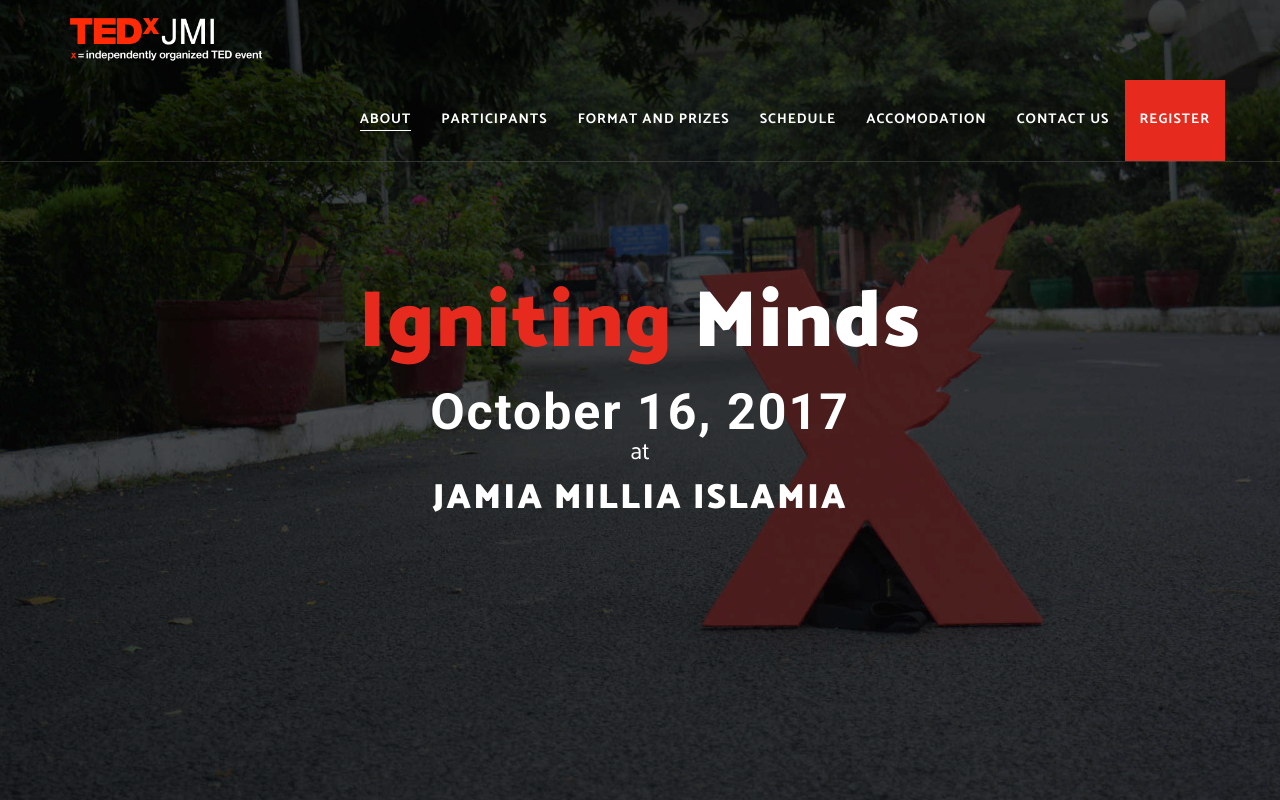
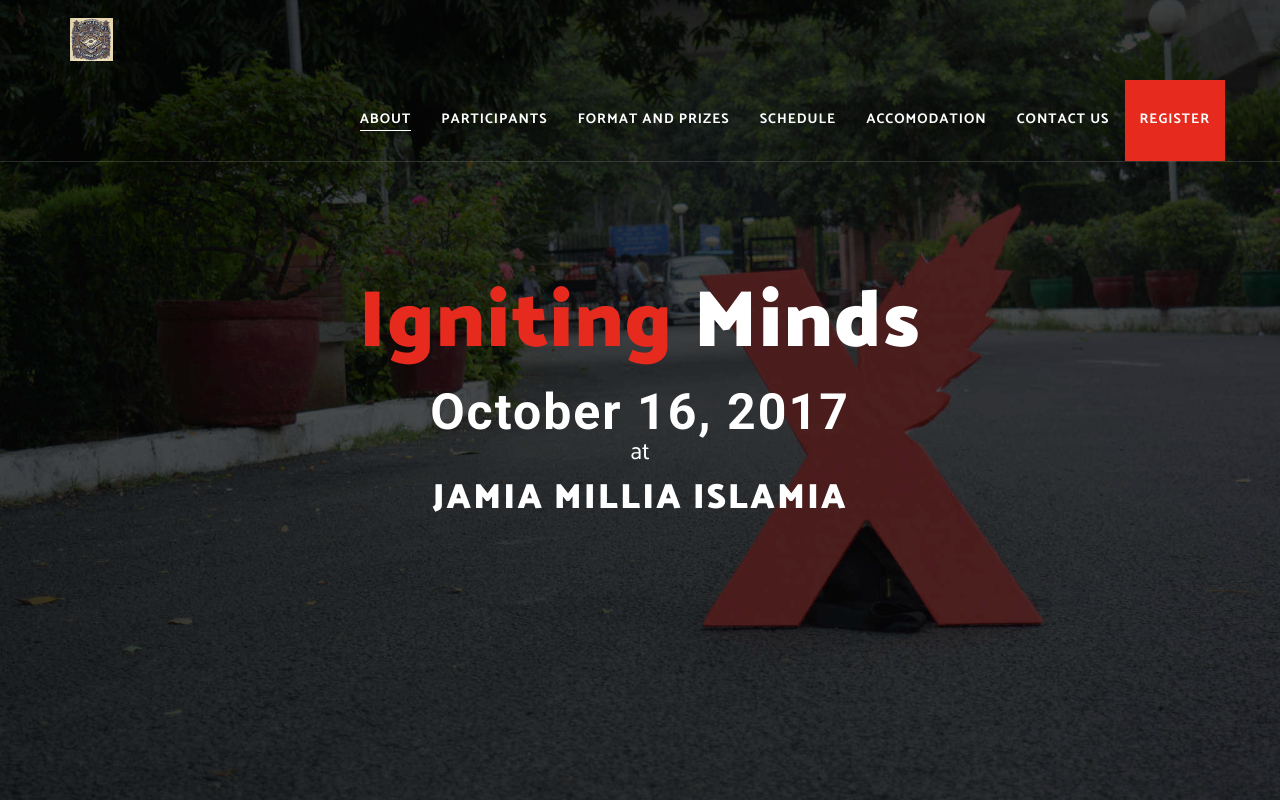
Before and after one commit to DimitarSivrev/DimitarSivrev.github.io, a plain HTML site: page index.html in a window 1280 px wide. Shown: the top 800 px of the page. Drawn offline with Linux system fonts and the light colour scheme; a script that the page names is missing.

Commit message:
logo change

```diff
--- a/index.html
+++ b/index.html
@@ -81,8 +81,8 @@
           </button>
 
           <a class="navbar-brand font-family-alt letter-spacing-1 text-extra-large text-uppercase" href="/">
-            <img class="logo-navbar-dark" src="res/images/logos/dark.png" alt="TEDxJMI"/>
-            <img class="logo-navbar-white" src="res/images/logos/light.png" alt="TEDxJMI"/>
+            <img class="logo-navbar-dark" src="res/images/logos/dark-logo.png" alt="TEDxJMI"/>
+            <img class="logo-navbar-white" src="res/images/logos/dark-logo.png" alt="TEDxJMI"/>
           </a>
         </div>
         <!-- //.navbar-header -->
```
